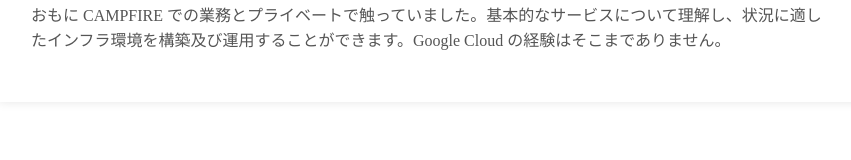
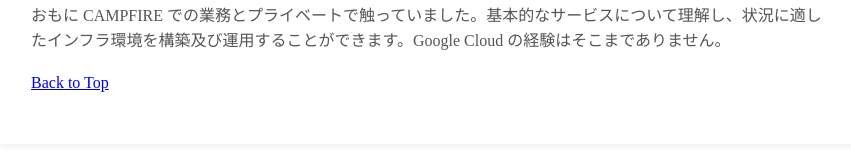
Before and after one commit to yuzoiwasaki/yuzoiwasaki.me, a SvelteKit app: page /skills/aws in a window 1280 px wide. Shown: the part 128-288 px from the top of the page, without its empty margins (209-1060 px from the left). Built offline with nearby package versions, Linux system fonts and the light colour scheme.

Commit message:
Add back to top link

```diff
--- a/src/routes/skills/[id]/+page.svelte
+++ b/src/routes/skills/[id]/+page.svelte
@@ -7,6 +7,8 @@
  <section>
    <h1>{skill.name}</h1>
    <p>{skill.description}</p>
+
+   <p><a href="/">Back to Top</a></p>
  </section>
 
  <style>
```
